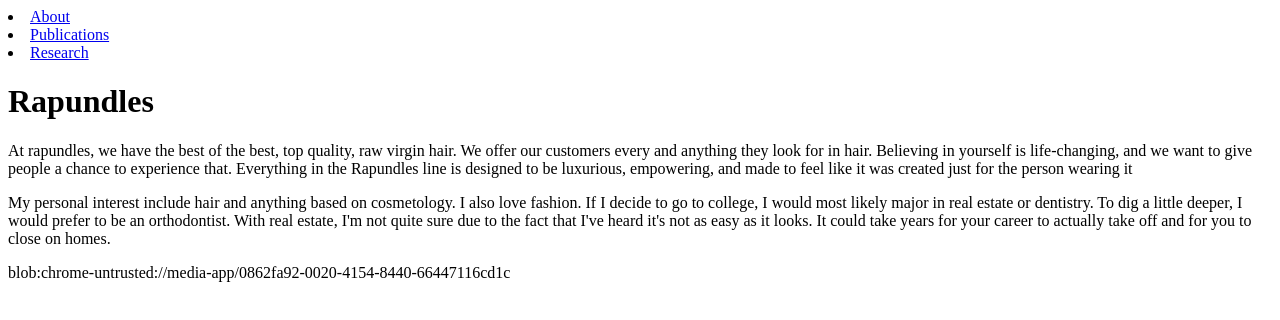
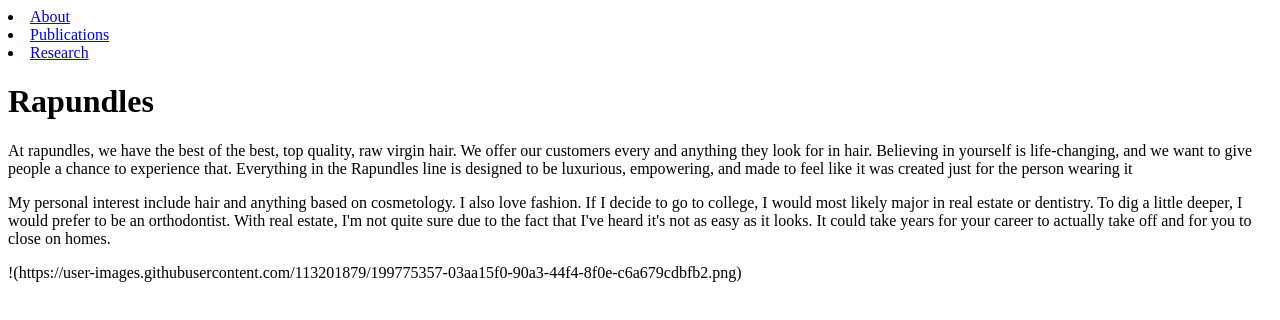
Before and after one commit to im0livia/mywebpage, a plain HTML site: page index.html in a window 1280 px wide. Drawn offline with Linux system fonts and the light colour scheme.

Commit message:
Update index.html

```diff
--- a/index.html
+++ b/index.html
@@ -24,7 +24,7 @@
         With real estate, I'm not quite sure due to the fact that I've heard it's not as easy as it looks. It could take years
         for your career to actually take off and for you to close on homes.
       </p>
-      blob:chrome-untrusted://media-app/0862fa92-0020-4154-8440-66447116cd1c
+      !(https://user-images.githubusercontent.com/113201879/199775357-03aa15f0-90a3-44f4-8f0e-c6a679cdbfb2.png)
     </div>
     </body>
  </html>
```
